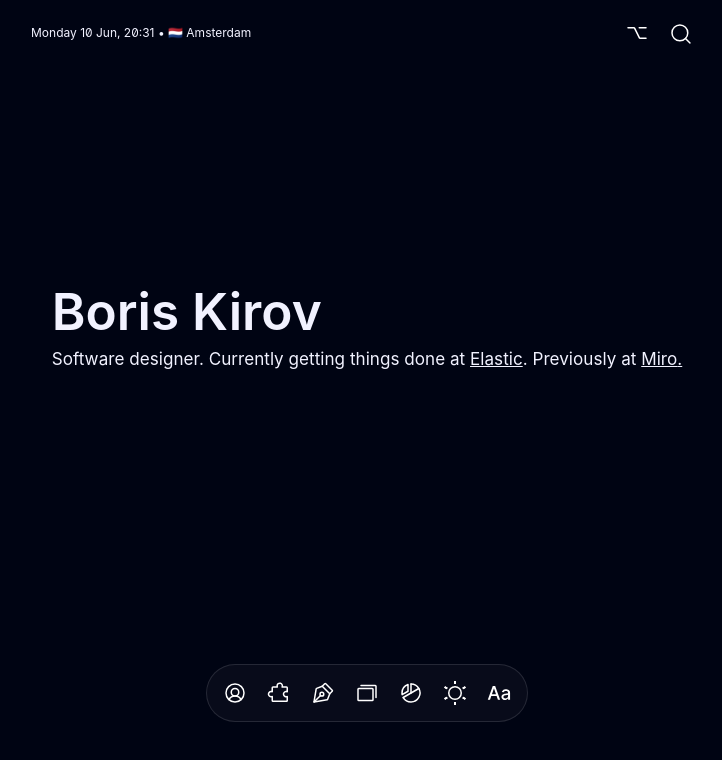
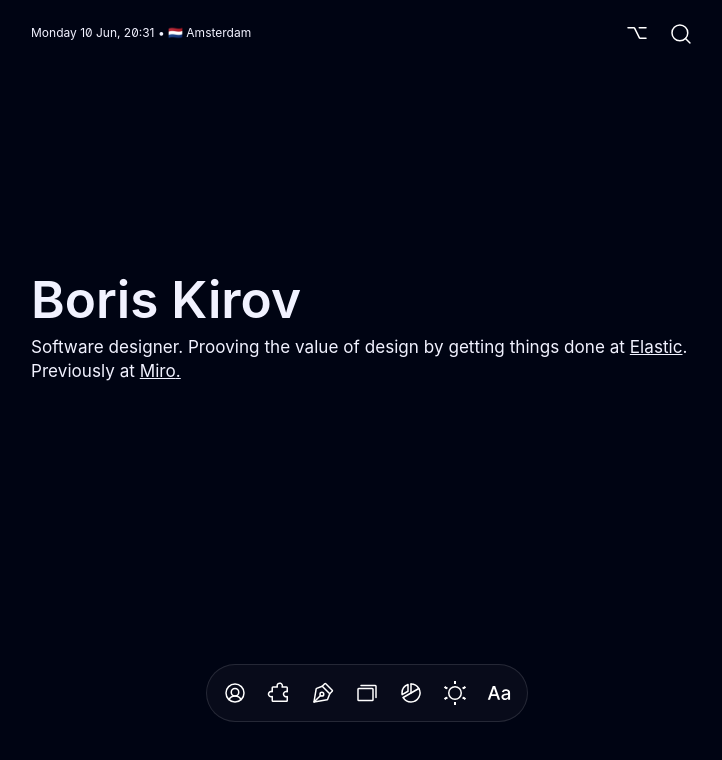
Before and after one commit to boriskirov/boris-kirov-portfolio, a Next.js app: page / in a window 1280 px wide. Shown: the top 760 px of the page, without its empty margins (273-995 px from the left). Built offline with nearby package versions, Linux system fonts and the light colour scheme; what @elastic/search-ui-app-search-connector would draw is missing.

Commit message:
addon index title

```diff
--- a/package.json
+++ b/package.json
@@ -21,7 +21,7 @@
     "next": "^13.1.1",
     "next-axiom": "^0.16.0",
     "next-images": "^1.8.4",
-    "npm": "^9.2.0",
+    "npm": "^10.8.1",
     "prop-types": "^15.8.1",
     "querystring": "^0.2.1",
     "react": "18.2.0",
--- a/pages/index.js
+++ b/pages/index.js
@@ -25,7 +25,8 @@ const Home = () => (
           {boris.firstName} {""} {boris.familyName}
         </h1>
         <p>
-          {boris.profession}. Currently getting things done at{" "}
+          {boris.profession}. Prooving the value of design by getting things
+          done at{" "}
           <Link href="https://elastic.co" className="external" target="_blank">
             {boris.experience[0].company}
           </Link>
```
Also changed, not shown: 1 other file (tests, documents, lock files or other folders).
